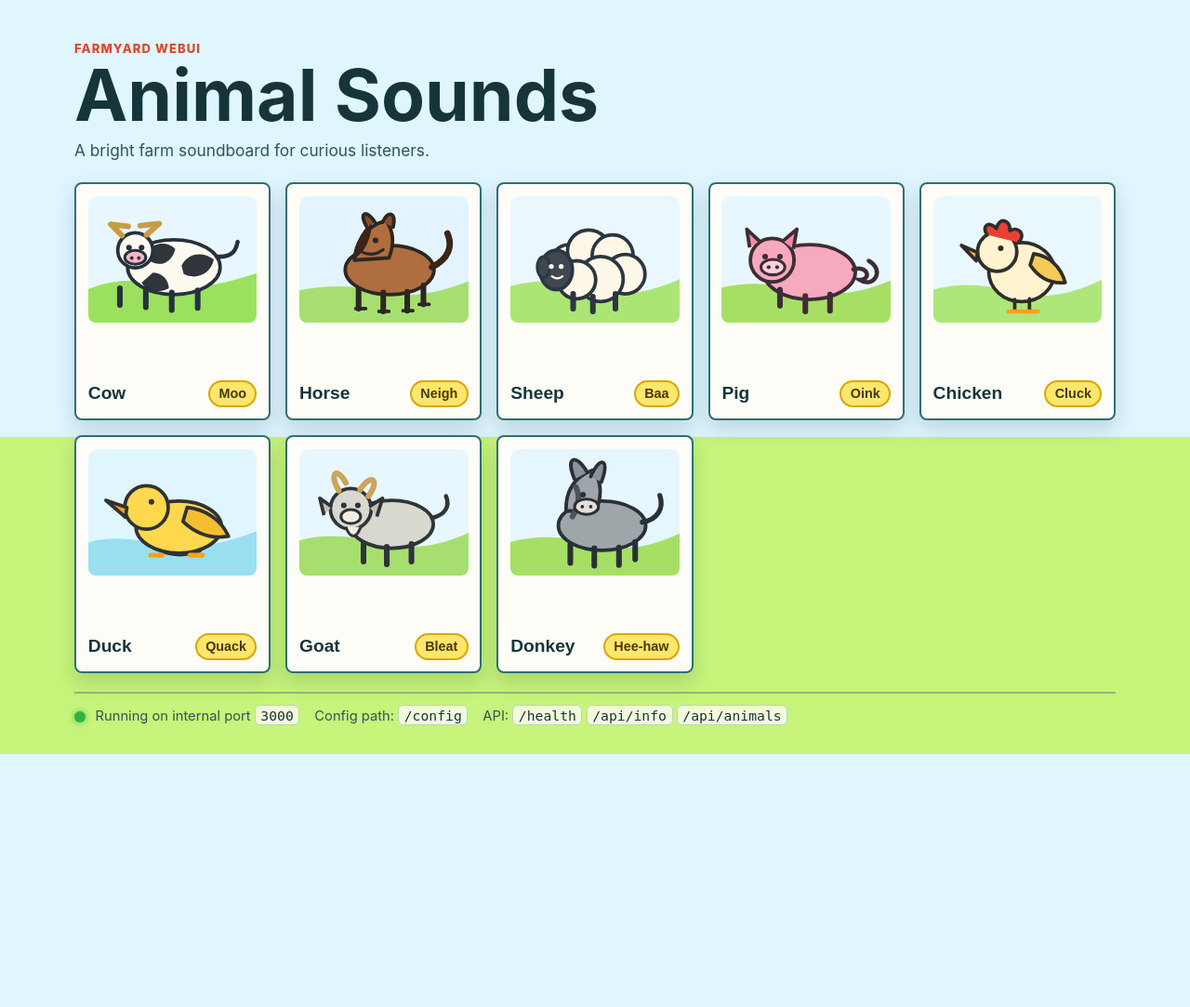
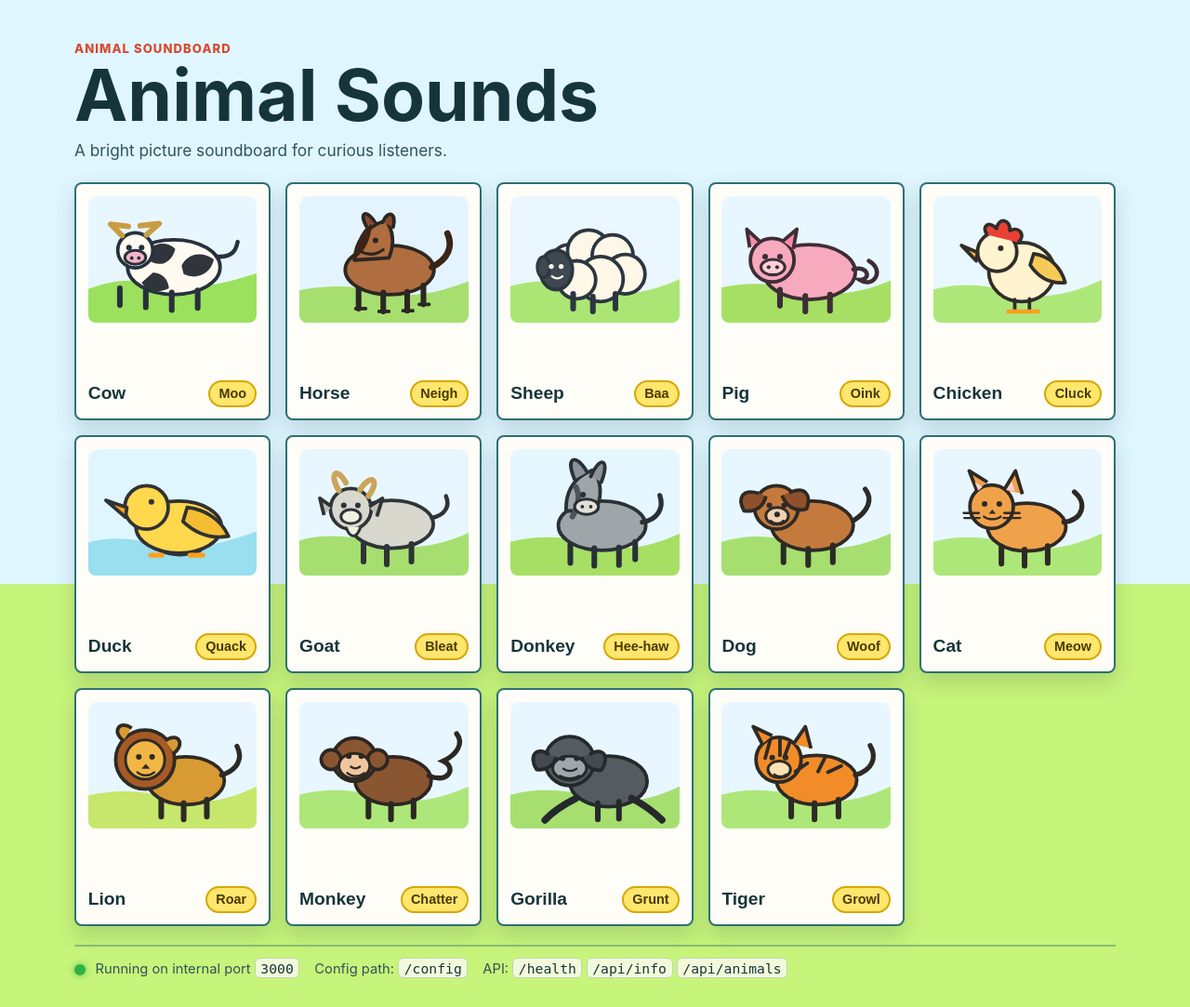
Before and after one commit to RAQ-Tech/animal-sounds, a Flask app: page / in a window 1280 px wide. Shown: the whole page at 93% size. Before the commit the page ends 811 px from the top, so only its background shows below. Run offline with Flask 3, Linux system fonts and the light colour scheme.

Commit message:
Add pet and wild animals

```diff
--- a/app/animals.py
+++ b/app/animals.py
@@ -55,4 +55,46 @@ ANIMALS = (
         "image_path": "animals/donkey.svg",
         "sound_pattern": "hee-haw",
     },
+    {
+        "id": "dog",
+        "name": "Dog",
+        "sound_label": "Woof",
+        "image_path": "animals/dog.svg",
+        "sound_pattern": "bark",
+    },
+    {
+        "id": "cat",
+        "name": "Cat",
+        "sound_label": "Meow",
+        "image_path": "animals/cat.svg",
+        "sound_pattern": "meow",
+    },
+    {
+        "id": "lion",
+        "name": "Lion",
+        "sound_label": "Roar",
+        "image_path": "animals/lion.svg",
+        "sound_pattern": "roar",
+    },
+    {
+        "id": "monkey",
+        "name": "Monkey",
+        "sound_label": "Chatter",
+        "image_path": "animals/monkey.svg",
+        "sound_pattern": "chatter",
+    },
+    {
+        "id": "gorilla",
+        "name": "Gorilla",
+        "sound_label": "Grunt",
+        "image_path": "animals/gorilla.svg",
+        "sound_pattern": "gorilla-grunt",
+    },
+    {
+        "id": "tiger",
+        "name": "Tiger",
+        "sound_label": "Growl",
+        "image_path": "animals/tiger.svg",
+        "sound_pattern": "tiger-growl",
+    },
 )
--- a/app/main.py
+++ b/app/main.py
@@ -59,7 +59,7 @@ def api_info():
             "app_name": APP_NAME,
             "environment": APP_ENV,
             "log_level": LOG_LEVEL,
-            "description": "Offline-friendly farm animal picture and sound WebUI.",
+            "description": "Offline-friendly animal picture and sound WebUI.",
             "animal_count": len(ANIMALS),
             "paths": {
                 "config": CONFIG_PATH,
--- a/app/static/app.js
+++ b/app/static/app.js
@@ -153,6 +153,58 @@
       noise(context, start + 0.34, 0.22, { gain: 0.035, frequency: 620, q: 2.2 });
       return 1050;
     },
+
+    bark(context, start) {
+      tone(context, start, 0.12, 210, 125, { gain: 0.28, type: "square", filterFrequency: 720 });
+      noise(context, start, 0.09, { gain: 0.085, frequency: 820, q: 3.6 });
+      tone(context, start + 0.22, 0.13, 240, 135, { gain: 0.26, type: "square", filterFrequency: 760 });
+      noise(context, start + 0.22, 0.09, { gain: 0.08, frequency: 900, q: 3.4 });
+      return 520;
+    },
+
+    meow(context, start) {
+      tone(context, start, 0.34, 520, 820, { gain: 0.16, type: "sine", filterFrequency: 1500 });
+      tone(context, start + 0.28, 0.44, 820, 420, { gain: 0.2, type: "triangle", filterFrequency: 1300 });
+      tone(context, start + 0.18, 0.38, 620, 520, { gain: 0.06, type: "sine", filterFrequency: 1100 });
+      return 880;
+    },
+
+    roar(context, start) {
+      noise(context, start, 0.82, { gain: 0.16, frequency: 260, q: 1.4 });
+      tone(context, start, 0.9, 145, 72, { gain: 0.3, type: "sawtooth", filterFrequency: 430 });
+      tone(context, start + 0.18, 0.64, 95, 58, { gain: 0.18, type: "triangle", filterFrequency: 360 });
+      return 1080;
+    },
+
+    chatter(context, start) {
+      for (let index = 0; index < 7; index += 1) {
+        const offset = index * 0.08;
+        tone(context, start + offset, 0.045, 740 + index * 24, 530, {
+          gain: 0.1,
+          type: "square",
+          attack: 0.004,
+          release: 0.018,
+          filterFrequency: 1700,
+        });
+      }
+      noise(context, start + 0.02, 0.48, { gain: 0.025, frequency: 1200, q: 2.8 });
+      return 700;
+    },
+
+    "gorilla-grunt"(context, start) {
+      tone(context, start, 0.24, 125, 86, { gain: 0.28, type: "sine", filterFrequency: 330 });
+      noise(context, start + 0.02, 0.22, { gain: 0.06, frequency: 280, q: 1.8 });
+      tone(context, start + 0.34, 0.26, 118, 78, { gain: 0.26, type: "triangle", filterFrequency: 300 });
+      noise(context, start + 0.36, 0.2, { gain: 0.055, frequency: 260, q: 1.7 });
+      return 780;
+    },
+
+    "tiger-growl"(context, start) {
+      noise(context, start, 0.68, { gain: 0.14, frequency: 210, q: 1.5 });
+      tone(context, start, 0.76, 120, 68, { gain: 0.28, type: "sawtooth", filterFrequency: 380 });
+      tone(context, start + 0.28, 0.34, 92, 62, { gain: 0.16, type: "square", filterFrequency: 330 });
+      return 920;
+    },
   };
 
   async function playAnimal(card) {
--- a/app/templates/index.html
+++ b/app/templates/index.html
@@ -10,12 +10,12 @@
 <body>
   <main class="app-shell">
     <header class="hero">
-      <p class="eyebrow">Farmyard WebUI</p>
+      <p class="eyebrow">Animal Soundboard</p>
       <h1>{{ app_name }}</h1>
-      <p class="intro">A bright farm soundboard for curious listeners.</p>
+      <p class="intro">A bright picture soundboard for curious listeners.</p>
     </header>
 
-    <section class="animal-grid" aria-label="Farm animals">
+    <section class="animal-grid" aria-label="Animals">
       {% for animal in animals %}
       <button
         type="button"
--- a/unraid/template.xml
+++ b/unraid/template.xml
@@ -9,7 +9,7 @@
   <Privileged>false</Privileged>
   <Support>https://github.com/RAQ-Tech/animal-sounds/issues</Support>
   <Project>https://github.com/RAQ-Tech/animal-sounds</Project>
-  <Overview>Offline-friendly farm animal picture and sound WebUI. Internal app port is fixed at 3000. /config remains the primary persistent appdata path for future settings.</Overview>
+  <Overview>Offline-friendly animal picture and sound WebUI. Internal app port is fixed at 3000. /config remains the primary persistent appdata path for future settings.</Overview>
   <Category>MediaApp:Other Kids:Education</Category>
   <WebUI>http://[IP]:[PORT:1]</WebUI>
   <TemplateURL>https://raw.githubusercontent.com/RAQ-Tech/animal-sounds/main/unraid/template.xml</TemplateURL>
```
Also changed, not shown: README.md, app/static/animals/cat.svg (added), app/static/animals/dog.svg (added), app/static/animals/gorilla.svg (added), app/static/animals/lion.svg (added), app/static/animals/monkey.svg (added), app/static/animals/tiger.svg (added).
